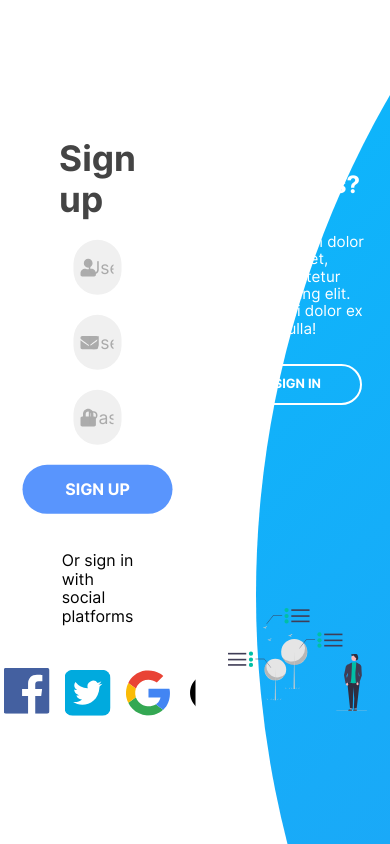
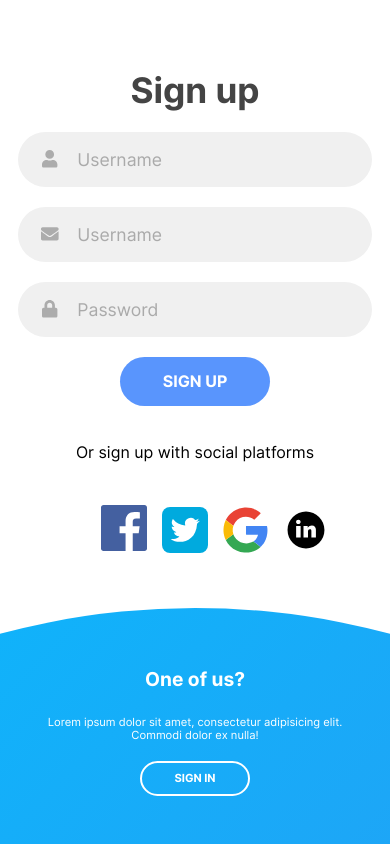
Before and after one commit to Shyou92/task-manager, a React (Create React App) app: page / in a window 390 px wide. Both pictures are taken after a click on the button "SIGN UP". Built offline with nearby package versions, Linux system fonts and the light colour scheme.

Commit message:
auth form adaptive layout

```diff
--- a/src/components/Signup-signin/Signup-signin.css
+++ b/src/components/Signup-signin/Signup-signin.css
@@ -249,3 +249,122 @@
   z-index: 2;
   opacity: 1;
 }
+
+/*Adaptive Layout*/
+
+@media screen and (max-width: 870px) {
+  .container {
+    min-height: 800px;
+    height: 100vh;
+  }
+
+  .container:before {
+    width: 1500px;
+    height: 1500px;
+    left: 30%;
+    bottom: 68%;
+    transform: translateX(-50%);
+    right: initial;
+    top: initial;
+    transition: 2s ease-in-out;
+  }
+
+  .signin-signup {
+    width: 100%;
+    left: 50%;
+    top: 95%;
+    transform: translate(-50%, -100%);
+    transition: 1s .8s ease-in-out;
+  }
+
+  .panels-container {
+    z-index: 10;
+    grid-template-columns: 1fr;
+    grid-template-rows: 1fr 2fr 1fr;
+  }
+
+  .panels-container__panel {
+    flex-direction: row;
+    justify-content: space-around;
+    align-items: center;
+    padding: 2.5rem 8%;
+  }
+
+  .panels-container__panel .panels-container__content {
+    padding-right: 15%;
+    transition: .9s .8s ease-in-out;
+  }
+
+  .panels-container__panel .panels-container__header {
+    font-size: 1.2rem;
+  }
+
+  .panels-container__panel .panels-container__text {
+    font-size: .7rem;
+    padding: .5rem 0;
+  }
+
+  .panels-container__button {
+    width: 110px;
+    height: 35px;
+    font-size: .7rem;
+  }
+
+  .panels-container__image {
+    width: 200px;
+    transition: .9s .6s ease-in-out;
+  }
+
+  .panels-container__left-panel {
+    grid-row: 1 / 2;
+  }
+
+  .panels-container__right-panel {
+    grid-row: 3 / 4;
+  }
+
+  .panels-container__right-panel .panels-container__content, .panels-container__right-panel .panels-container__image {
+    transform: translateY(300px);
+  }
+
+  .container.sign-up-mode:before {
+    transform: translate(-50%, 100%);
+    bottom: 32%;
+    right: initial;
+  }
+
+  .container.sign-up-mode .panels-container__left-panel .panels-container__image,
+  .container.sign-up-mode .panels-container__left-panel .panels-container__content {
+    transform: translateY(-300px);
+  }
+
+  .container.sign-up-mode .signin-signup {
+    top: 5%;
+    transform: translate(-50%, 0);
+    left: 50%;
+  }
+}
+
+@media screen and (max-width: 570px){
+  .sign-form {
+    padding: 0 1.5rem;
+  }
+
+  .panels-container__image {
+    display: none;
+  }
+
+  .panels-container__panel .panels-container__content {
+    padding: .5rem 1rem;
+  }
+
+  .container:before {
+    bottom: 72%;
+    left: 50%;
+  }
+
+  .container.sign-up-mode:before {
+    bottom: 28%;
+    left: 50%;
+  }
+}
--- a/src/components/Signup-signin/Signup-signin.jsx
+++ b/src/components/Signup-signin/Signup-signin.jsx
@@ -85,7 +85,7 @@ function SignupSignin() {
             </div>
             <button className="sign__submit">Sign up</button>
 
-            <p className="sign-in__social-text">Or sign in with social platforms</p>
+            <p className="sign-in__social-text">Or sign up with social platforms</p>
 
             <nav className="sign-in__social-navigation">
               <ul className="sign-in__social-list">
```
